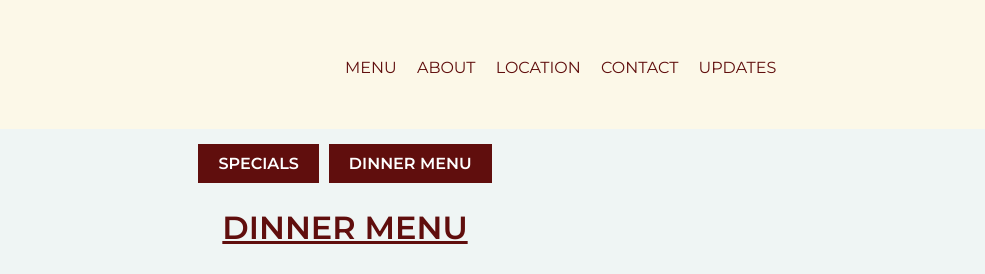
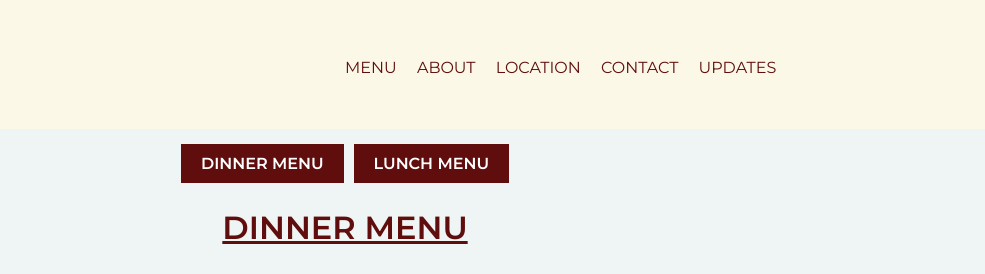
Before and after one commit to santibeca/SamsSteakhouse, a plain HTML site: page menu.html in a window 1280 px wide. Shown: the top 274 px of the page, 295-1280 px from the left. Drawn offline with Linux system fonts and the light colour scheme.

Commit message:
Add files via upload

```diff
--- a/menu.html
+++ b/menu.html
@@ -36,19 +36,16 @@
         </div>
     </header>
     <div class="menu-navigation ">
-        <div class="button">
-            <a href="/events.html">Specials
-                      </a>
-        </div>
 
-        <div class="button">
+
+<div class="button">
             <a href="/menu.html">Dinner Menu</a>
 
         </div>
 
-       <!-- <div class="button">
+       <div class="button">
             <a href="/lunch-menu.html">Lunch Menu</a>
-        </div> -->
+        </div>
 
         <h1>DINNER MENU</h1>
 
```
